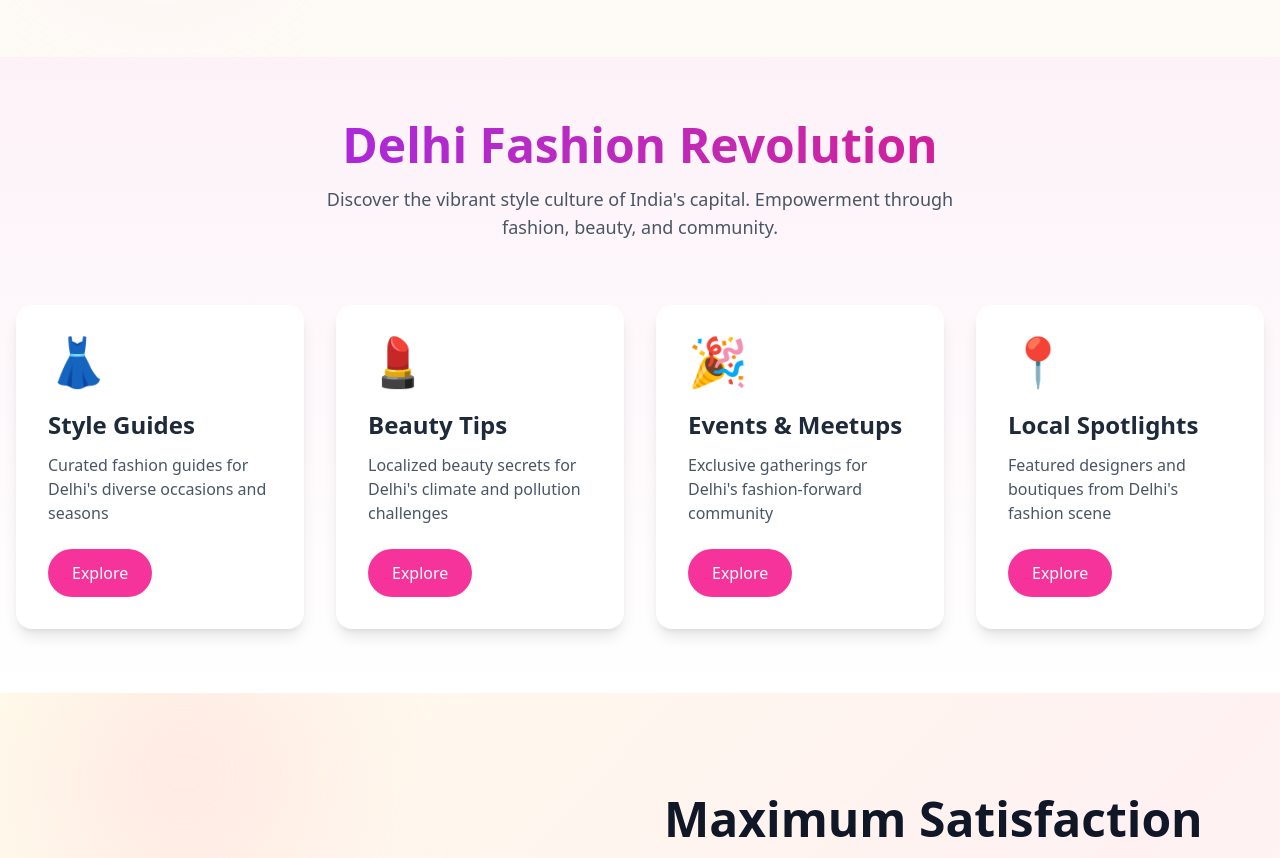
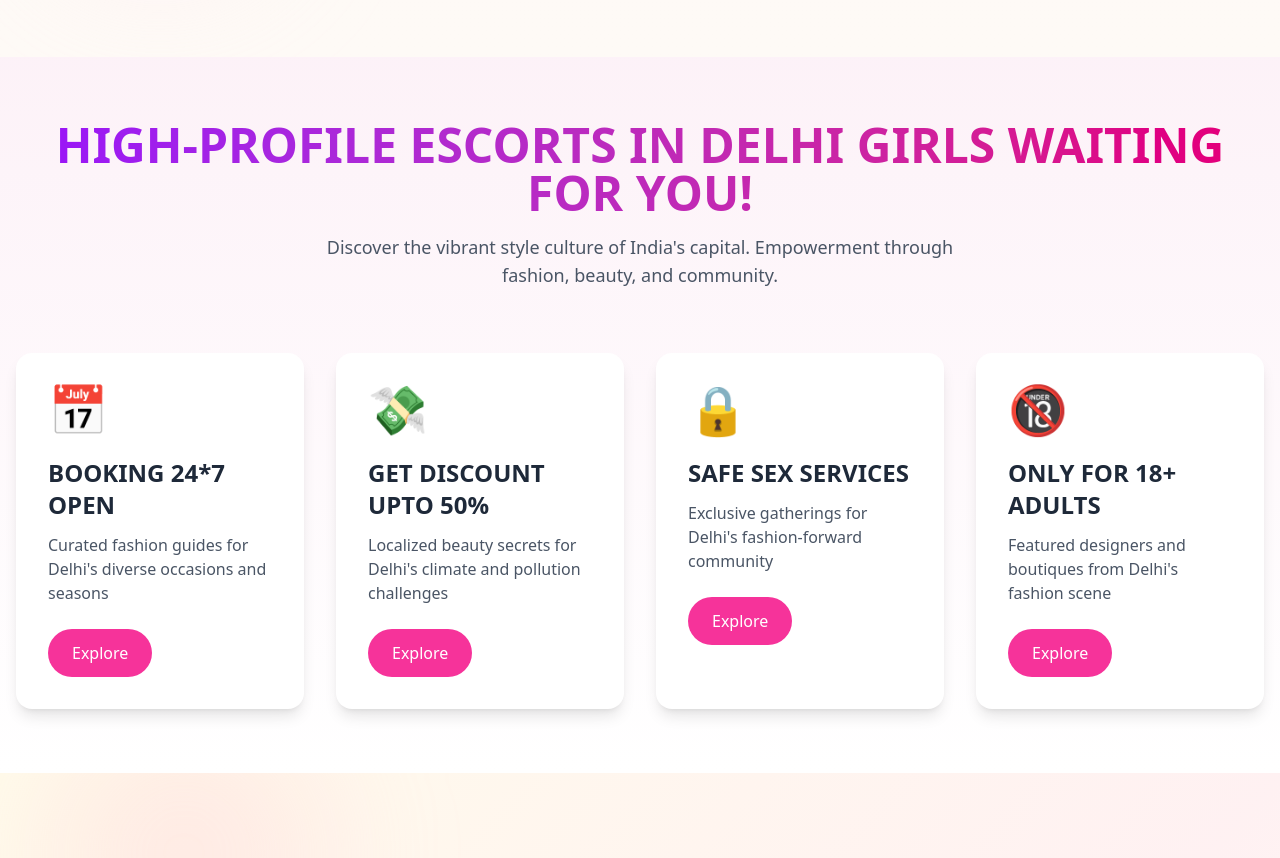
Before and after one commit to Prakash84/delhigwebsite, a Next.js app: page / in a window 1280 px wide. Shown: the part 7400-8258 px from the top of the page. Built offline with nearby package versions, Linux system fonts and the light colour scheme.

Commit message:
Updated something

```diff
--- a/src/app/page.js
+++ b/src/app/page.js
@@ -351,27 +351,27 @@ export default function Home({
   const features = [
     {
       id: 1,
-      title: "Style Guides",
+      title: "BOOKING 24*7 OPEN",
       description: "Curated fashion guides for Delhi's diverse occasions and seasons",
-      icon: "👗"
+      icon: "📅"
     },
     {
       id: 2,
-      title: "Beauty Tips",
+      title: "GET DISCOUNT UPTO 50%",
       description: "Localized beauty secrets for Delhi's climate and pollution challenges",
-      icon: "💄"
+      icon: "💸"
     },
     {
       id: 3,
-      title: "Events & Meetups",
+      title: "SAFE SEX SERVICES",
       description: "Exclusive gatherings for Delhi's fashion-forward community",
-      icon: "🎉"
+      icon: "🔒"
     },
     {
       id: 4,
-      title: "Local Spotlights",
+      title: "ONLY FOR 18+ ADULTS",
       description: "Featured designers and boutiques from Delhi's fashion scene",
-      icon: "📍"
+      icon: "🔞"
     }
   ];
 
@@ -1482,7 +1482,7 @@ View All Cities
           className="text-center mb-16"
         >
           <h2 className="text-3xl md:text-4xl lg:text-5xl font-bold bg-gradient-to-r from-purple-600 to-pink-600 bg-clip-text text-transparent mb-4">
-            Delhi Fashion Revolution
+            HIGH-PROFILE ESCORTS IN DELHI GIRLS WAITING FOR YOU!
           </h2>
           <p className="text-lg text-gray-600 max-w-2xl mx-auto">
             Discover the vibrant style culture of India&apos;s capital. Empowerment through fashion, beauty, and community.
```
